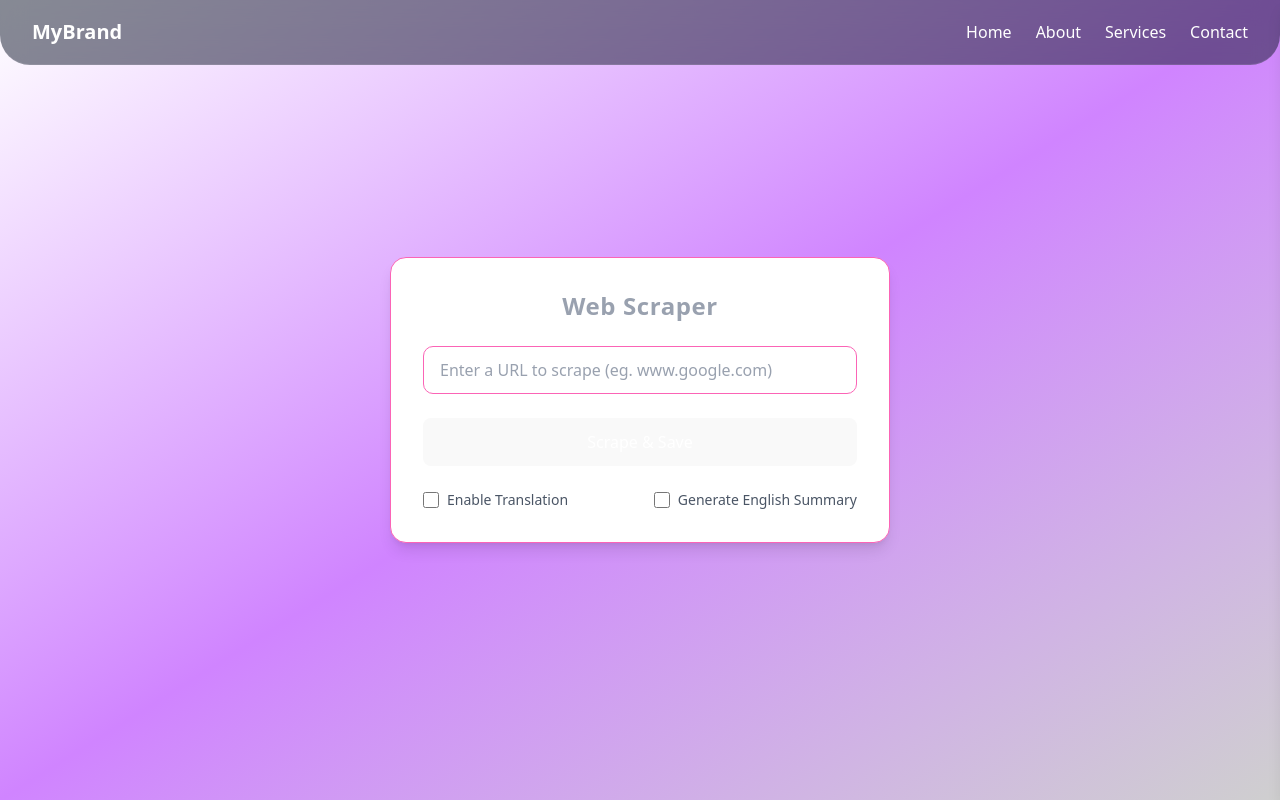
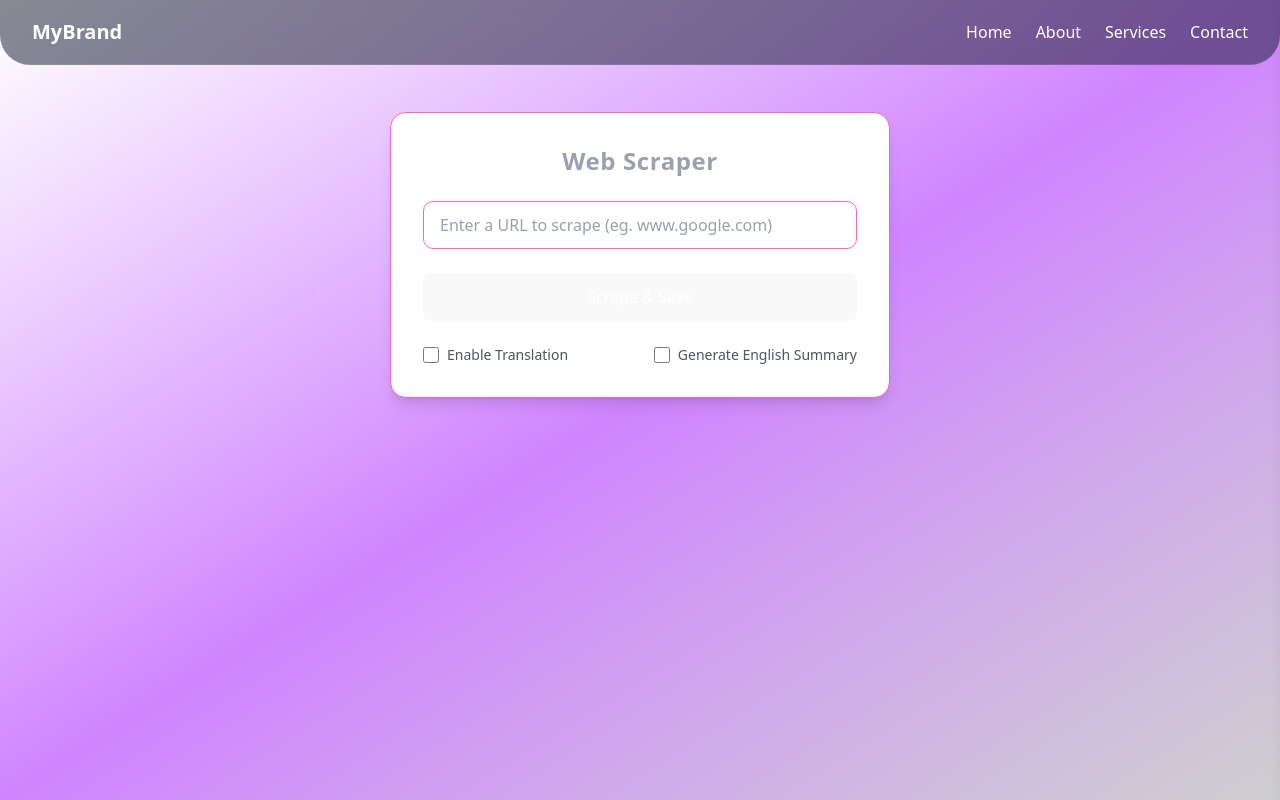
Before and after one commit to sabihuddin10/Nexium_SabihUddinMeraj_Assign2, a React (Vite) app in the folder assignment-2/: page / in a window 1280 px wide. Built offline with nearby package versions, Linux system fonts and the light colour scheme.

Commit message:
Update WebScrapper.tsx

```diff
--- a/assignment-2/src/Components/WebScrapper/WebScrapper.tsx
+++ b/assignment-2/src/Components/WebScrapper/WebScrapper.tsx
@@ -35,8 +35,12 @@ const WebScrapper: React.FC = () => {
   };
 
   return (
-    <div className="w-[90%] sm:w-[400px] md:w-[450px] lg:w-[500px] bg-white p-6 md:p-8 rounded-2xl border border-pink-400 shadow-lg flex flex-col items-center gap-6
-                    absolute top-1/2 left-1/2 transform -translate-x-1/2 -translate-y-1/2 ">
+    <div className="    relative mx-auto my-12
+    w-[90%] sm:w-[400px] md:w-[450px] lg:w-[500px]
+    bg-white border border-pink-400 shadow-lg
+    p-6 md:p-8 rounded-2xl
+    flex flex-col items-center gap-6
+  ">
       <h2 className="text-2xl font-semibold text-gray-400 tracking-wide">Web Scraper</h2>
 
       <input
```
